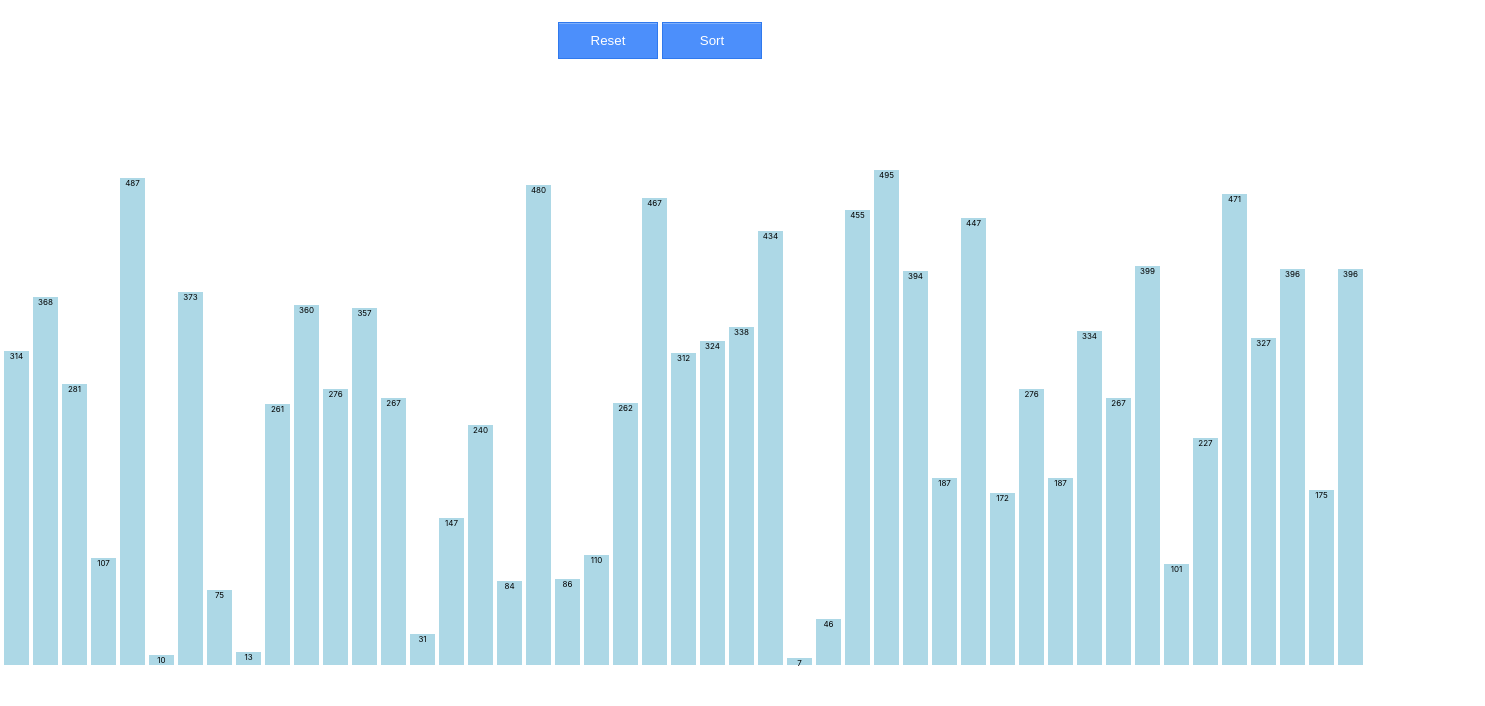
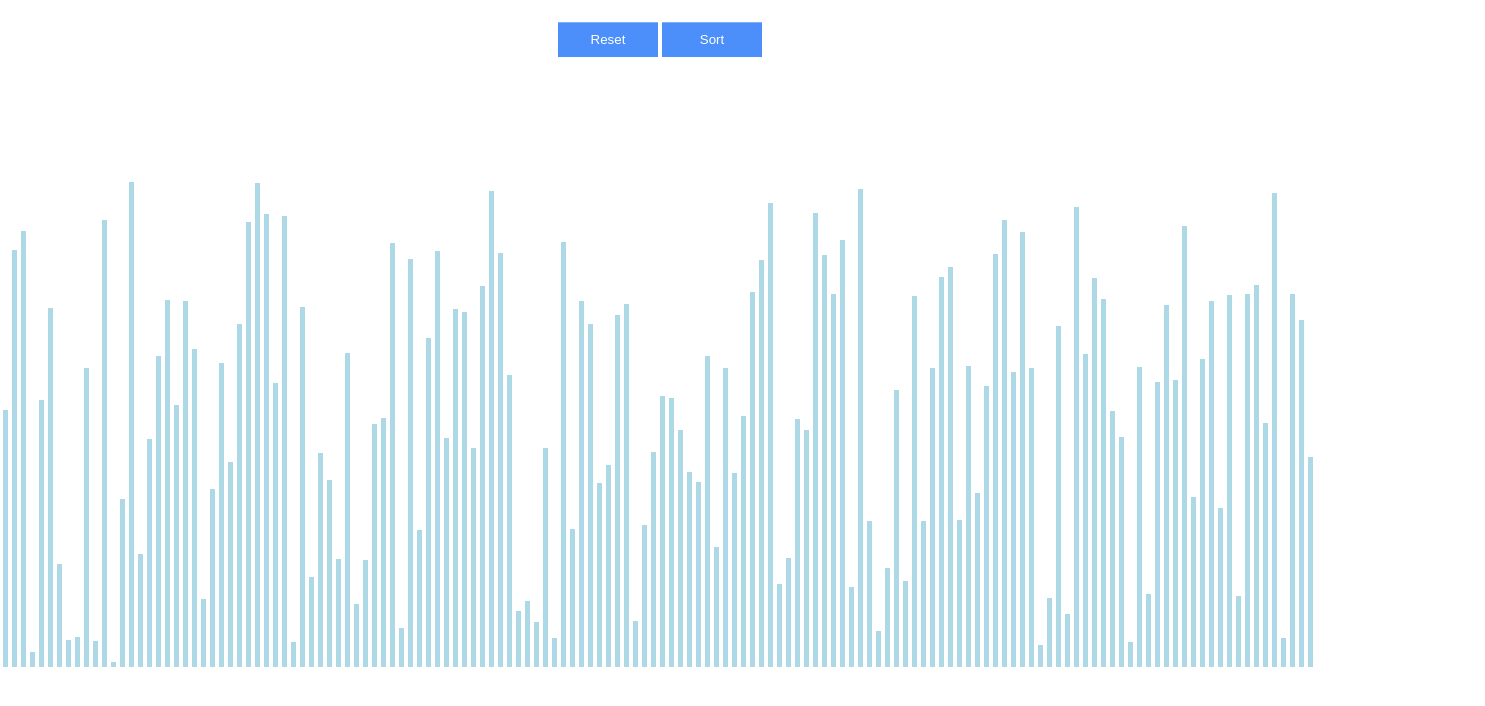
Before and after one commit to chaeriz19/sorting_visualizer, a React (Create React App) app: page / in a window 1280 px wide. Shown: the top 706 px of the page, 1485 px wide, since content can reach past the window. Built offline with nearby package versions, Linux system fonts and the light colour scheme.

Commit message:
it doesnnt work!!

```diff
--- /dev/null
+++ b/src/visualizer/algorithm/mergeSort.js
@@ -0,0 +1,22 @@
+
+
+export default function mergeSort(array) {
+    if (array.length <= 1) {return array;}
+    let middle = Math.floor(array.length / 2);
+    let left = array.slice(0, middle);
+    let right = array.slice(middle);
+
+    function merge(left, right) {
+        const array = [];
+        while (left.length && right.length) {
+            if (left[0] < right[0]) {
+                array.push(left.shift());
+            } else {
+                array.push(right.shift());
+            }
+        }
+        return array.concat(left.slice()).concat(right.slice());
+    }
+
+    return merge(mergeSort(left), mergeSort(right));
+}
--- a/src/visualizer/visualizer.css
+++ b/src/visualizer/visualizer.css
@@ -24,7 +24,7 @@ body {
     color: black;
     font-size: 8px;
     background-color: lightblue;
-    width: 25px;
+    width: 5px;
     margin: 0 2px;
 }
 .App {
@@ -40,7 +40,6 @@ button {
     background-color: green;
     color: white;
     background: #4C8FFB;
-    border: 1px #3079ED solid;
     box-shadow: inset 0 1px 0 #80B0FB;
 }
 button:hover {
--- a/src/visualizer/visualizer.jsx
+++ b/src/visualizer/visualizer.jsx
@@ -1,5 +1,7 @@
 import React from "react";
+import mergeSort from "./algorithm/mergeSort";
 import "./visualizer.css";
+
 export default class Visualizer extends React.Component {
     constructor(props){
         super(props);
@@ -13,28 +15,28 @@ export default class Visualizer extends React.Component {
         this.resetArray();
     }
     resetArray() {
+        // reset array and push new values
         let a = [];
-        for (let i = 0; i < 50; i++ ) {
+        for (let i = 0; i < 150; i++ ) {
         a.push(Math.floor(Math.random(5)*500 +5));
         }
         this.setState( {array: a });
     }
     sort() {
-
+        mergeSort(this.state.array);
     }
     render() {
         const { array } = this.state;
-
         return (
             <div className="container">
                 <div className="control">
                     <button onClick={this.resetArray}>Reset</button>
-                    <button >Sort</button>
+                    <button onClick={this.sort}>Sort</button>
                 </div>
                 <div className="display">
 
                 {array.map((item, index) => (
-                    <div className="obj" style={{height: `${item}px`}} key={index}>{item}</div>
+                    <div className="obj" style={{height: `${item}px`}} key={index}></div>
                 ))}
             </div>
             </div>
```
